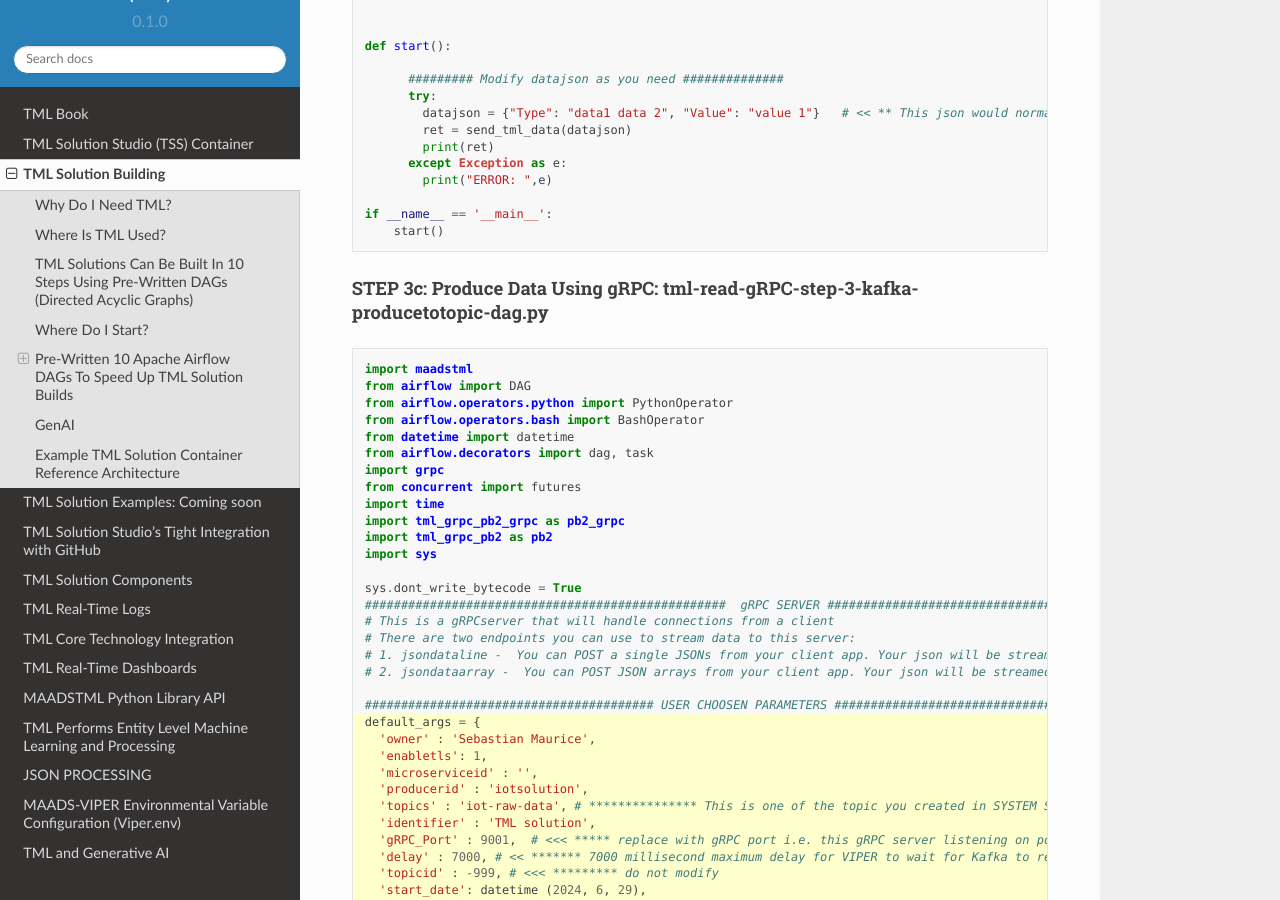
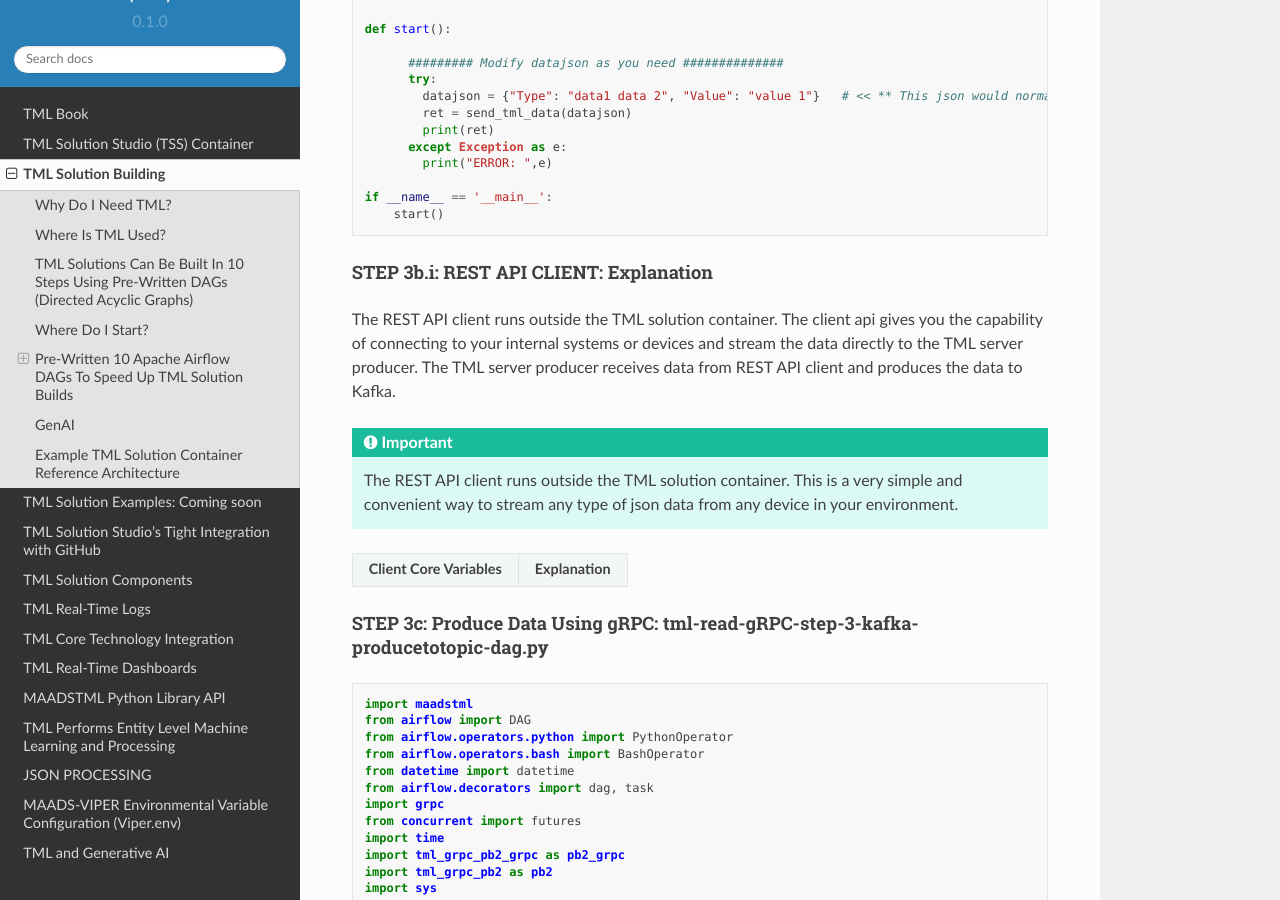
Before and after one commit to smaurice101/readthedocs, a Sphinx documentation site: the page built from docs/source/tmlbuilds.rst, in a window 1280 px wide and 900 px high, scrolled down 10902 px. Built offline with Sphinx 7.4.7 and the Read the Docs theme 2.0.0, drawn with Linux system fonts in a browser that asks for light colours.

Commit message:
Update tmlbuilds.rst

```diff
--- a/docs/source/tmlbuilds.rst
+++ b/docs/source/tmlbuilds.rst
@@ -327,7 +327,6 @@ STEP 3: Produce to Kafka Topics
        solution ingests data from devices and you want
        to leverage a rest connection and stream the data to Kafka.
 
-
 STEP 3a: Produce Data Using MQTT: tml-read-MQTT-step-3-kafka-producetotopic-dag.py
 """""""""""""""""""""""""""
 
@@ -442,7 +441,6 @@ STEP 3a: Produce Data Using MQTT: tml-read-MQTT-step-3-kafka-producetotopic-dag.
 
      gettmlsystemsparams(mqttserverconnect())
 
-
    dag = startproducingtotopic()
 
 STEP 3b: Produce Data Using RESTAPI: tml-read-RESTAPI-step-3-kafka-producetotopic-dag.py
@@ -595,6 +593,22 @@ STEP 3b.i: REST API CLIENT: `tml-client-RESTAPI-step-3-kafka-producetotopic.py <
 
     if __name__ == '__main__':
         start()
+
+STEP 3b.i: REST API CLIENT: Explanation
+""""""""""""""""""""""""""""
+
+The REST API client runs outside the TML solution container.  The client api gives you the capability of connecting to your internal systems or devices and stream the data directly to the TML server producer.  The TML server producer receives data from REST API client and produces the data to Kafka.
+
+.. important::
+   The REST API client runs outside the TML solution container.  This is a very simple and convenient way to stream any type of json data from any device in your
+   environment.
+
+.. list-table::
+
+   * - **Client Core Variables**
+     - **Explanation**
+
+
 
 STEP 3c: Produce Data Using gRPC: tml-read-gRPC-step-3-kafka-producetotopic-dag.py
 """""""""""""""""""""""""""""""""""""""""
```
